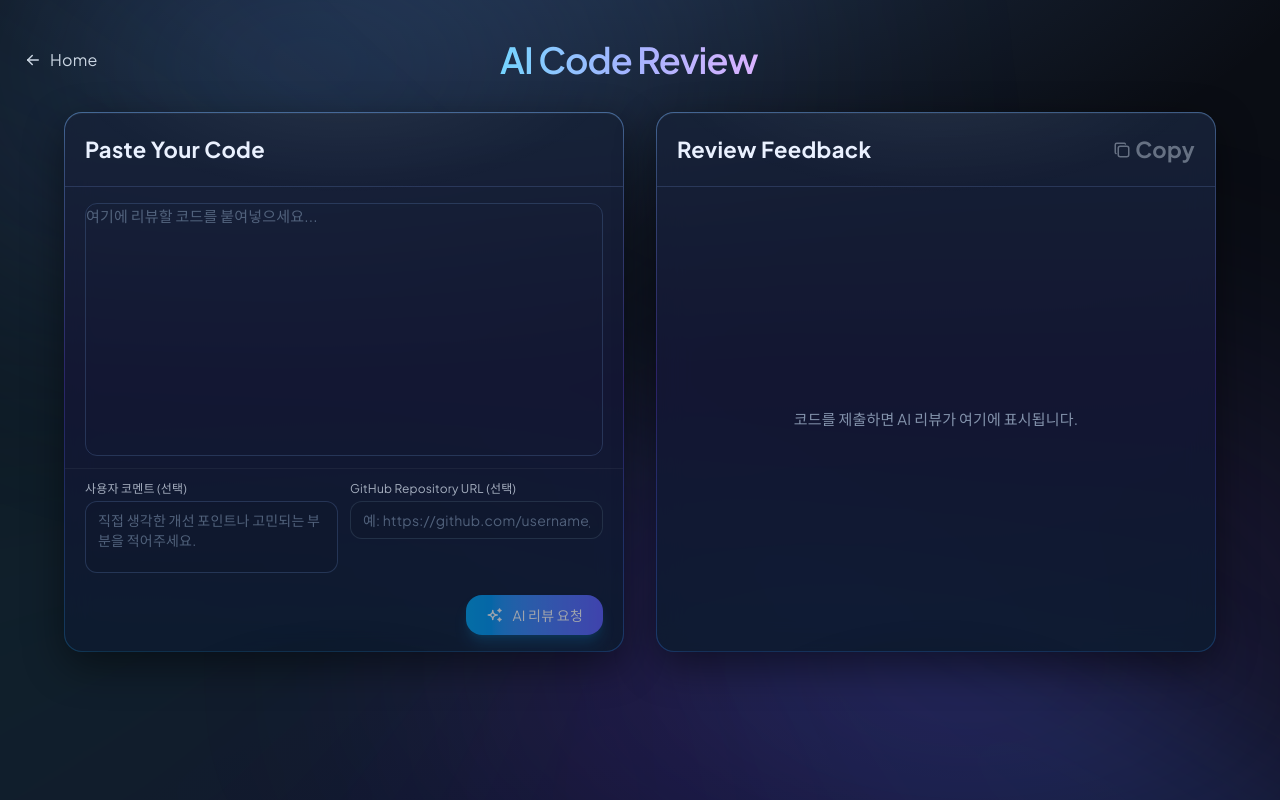
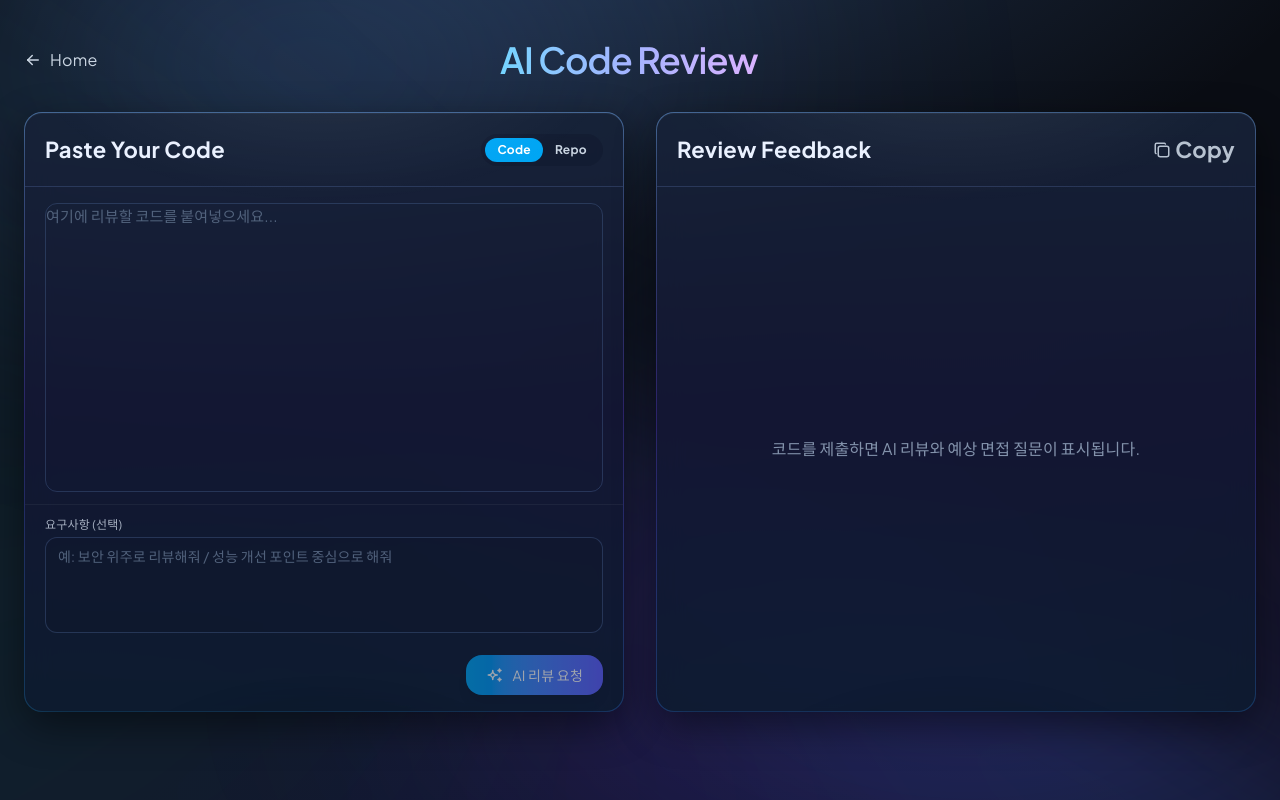
Before and after one commit to skill-boost/front, a React (Vite) app: page /review in a window 1280 px wide. Built offline with nearby package versions, Linux system fonts and the light colour scheme.

Commit message:
Frontend updates: coding test UI fixes, toggle view, review tab, etc

```diff
--- a/src/api/reviewService.js
+++ b/src/api/reviewService.js
@@ -1,31 +1,55 @@
-const BASE_URL = "/api";
+// src/api/reviewService.js
 
-/**
- * AI 코드 리뷰 요청
- * @param {string} code
- * @param {string} [comment]
- * @param {string} [repoUrl]
- */
-export const fetchCodeReview = async (code, comment, repoUrl) => {
-  const formData = new FormData();
-  formData.append("code", code);
+// 중요: 백엔드 주소를 정확하게 입력 (Proxy 설정이 없다면 전체 주소 필수)
+const BASE_URL = "http://localhost:8080/api";
 
-  if (comment) formData.append("comment", comment);
-  if (repoUrl) formData.append("repo_url", repoUrl);
+export const fetchCodeReview = async (code, comment) => {
+  // 1. 데이터 객체 생성
+  const payload = {
+    code: code,
+    comment: comment && comment.trim() ? comment.trim() : null,
+  };
 
-  const res = await fetch(`${BASE_URL}/review/`, {
-    method: "POST",
-    body: formData,
-  });
+  try {
+    // 2. fetch 요청 (JSON 모드)
+    const res = await fetch(`${BASE_URL}/review`, {
+      method: "POST",
+      headers: {
+        "Content-Type": "application/json", // 나 JSON 보낸다고 알려줌
+      },
+      body: JSON.stringify(payload), // 객체를 문자열로 변환
+    });
 
-  if (!res.ok) {
-    const err = await res.json().catch(() => ({}));
-    throw new Error(
-      err.detail ||
-        err.error ||
-        `AI 리뷰 요청 실패: ${res.statusText || res.status}`,
-    );
+    // 3. 에러 처리
+    const raw = await res.text();
+
+    if (!res.ok) {
+      // 서버가 에러 응답을 준 경우
+      let errMsg = raw;
+      try {
+        const json = JSON.parse(raw);
+        errMsg = json.message || json.error || json.detail || raw;
+      } catch {
+        // JSON 파싱 실패 시 raw text 사용
+      }
+      throw new Error(errMsg || `요청 실패 (${res.status})`);
+    }
+
+    if (!raw) return {};
+
+    // 정상 응답 파싱
+    try {
+      return JSON.parse(raw);
+    } catch {
+      return { review: raw, questions: [] };
+    }
+
+  } catch (error) {
+    console.error("API 요청 실패:", error);
+    // "Failed to fetch"는 보통 서버가 꺼져있거나 주소가 틀렸을 때 발생
+    if (error.message === "Failed to fetch") {
+        throw new Error("서버에 연결할 수 없습니다. 백엔드 서버가 켜져 있는지 확인해주세요.");
+    }
+    throw error;
   }
-
-  return await res.json();
 };
--- a/src/features/review/CodeReview.jsx
+++ b/src/features/review/CodeReview.jsx
@@ -13,11 +13,7 @@ import { fetchCodeReview } from "../../api/reviewService";
 const particlesOptions = {
   background: { color: { value: "transparent" } },
   fpsLimit: 60,
-  interactivity: {
-    events: {
-      resize: true,
-    },
-  },
+  interactivity: { events: { resize: true } },
   particles: {
     color: { value: "#8eb5ff" },
     links: { enable: true, opacity: 0.22, width: 1 },
@@ -28,33 +24,75 @@ const particlesOptions = {
   },
 };
 
+// 리뷰 텍스트 포맷팅: "- " → "□ " + 항목 사이 한 줄 띄우기
+function formatReviewText(review) {
+  if (!review) return "";
+  return review
+    .split("\n")
+    .map((line) => line.trim())
+    .filter((line) => line.length > 0)
+    .map((line) => line.replace(/^- /, "□ "))
+    .join("\n\n");
+}
+
 export default function Review() {
+  // 모드: 코드 / 레포
+  const [mode, setMode] = useState("code"); // "code" | "repo"
+
   const [code, setCode] = useState("");
+  const [repoUrl, setRepoUrl] = useState("");
   const [userComment, setUserComment] = useState("");
-  const [repoUrl, setRepoUrl] = useState("");
+
   const [review, setReview] = useState("");
+  const [questions, setQuestions] = useState([]);
+  const [showQuestions, setShowQuestions] = useState(false);
+
   const [isLoading, setIsLoading] = useState(false);
   const [error, setError] = useState(null);
   const [copied, setCopied] = useState(false);
 
   const handleSubmit = async (e) => {
     e.preventDefault();
+    setError(null);
+
+    // 아직 레포 모드는 백엔드 구현 전이라 안내만 띄우고 return
+    if (mode === "repo") {
+      if (!repoUrl.trim()) return;
+      setError(
+        "Repository URL 기반 리뷰는 아직 백엔드 구현 전입니다. 우선 코드를 직접 붙여넣어서 사용해줘. 이 UI는 나중에 레포 분석 백엔드 만들 때 그대로 연결하면 된다!"
+      );
+      return;
+    }
+
     if (!code.trim()) return;
 
     setIsLoading(true);
-    setError(null);
     setReview("");
+    setQuestions([]);
+    setShowQuestions(false);
 
     try {
-      // reviewService.js에서 fetchCodeReview를 (code, comment, repoUrl) 받도록 맞춰주면 됨
-      const data = await fetchCodeReview(code, userComment, repoUrl);
-      if (data?.review) {
-        setReview(data.review);
-      } else {
-        throw new Error(data?.error || "Unknown error");
+      const data = await fetchCodeReview(code, userComment);
+      console.log("[CodeReview] parsed data:", data);
+
+      // review 텍스트 후보 몇 가지에서 찾아보기
+      const reviewText =
+        typeof data?.review === "string"
+          ? data.review
+          : typeof data?.content === "string"
+          ? data.content
+          : typeof data === "string"
+          ? data
+          : "";
+
+      if (!reviewText) {
+        throw new Error("AI 응답이 비어 있습니다.");
       }
+
+      setReview(reviewText);
+      setQuestions(Array.isArray(data.questions) ? data.questions : []);
     } catch (err) {
-      setError(err.message || "Failed to fetch review");
+      setError(err.message);
     } finally {
       setIsLoading(false);
     }
@@ -62,25 +100,27 @@ export default function Review() {
 
   const copyReview = async () => {
     try {
-      await navigator.clipboard.writeText(review || "");
+      const textToCopy = showQuestions
+        ? questions.map((q, i) => `${i + 1}. ${q}`).join("\n\n")
+        : review || "";
+
+      await navigator.clipboard.writeText(textToCopy);
       setCopied(true);
       setTimeout(() => setCopied(false), 1200);
     } catch {
-      /* noop */
+      // ignore
     }
   };
 
   return (
     <div className="relative min-h-screen bg-app text-white px-6 py-10">
-      {/* 배경 입자 */}
       <Particles
         options={particlesOptions}
         className="pointer-events-none absolute inset-0 z-0"
       />
 
-      {/* 콘텐츠 래퍼 */}
       <div className="relative z-10 max-w-7xl mx-auto">
-        {/* 헤더 */}
+        {/* HEADER */}
         <header className="flex items-center justify-between mb-8">
           <Link
             to="/"
@@ -99,18 +139,45 @@ export default function Review() {
           <div className="w-16 md:w-24" />
         </header>
 
-        {/* 메인 그리드: 높이 고정 + 내부 스크롤 */}
-        <main className="grid grid-cols-1 md:grid-cols-2 gap-8 h-[540px] max-w-6xl mx-auto">
-          {/* LEFT: Code input */}
-          <section className="flex flex-col h-full">
-            <div className="gcard h-full">
-              <div className="ginner glass-sheen h-full flex flex-col overflow-hidden">
+        {/* GRID */}
+        <main className="grid grid-cols-1 md:grid-cols-2 gap-8">
+          {/* LEFT: 입력 카드 */}
+          <section className="flex flex-col">
+            <div className="gcard w-full h-[75vh]">
+              <div className="ginner glass-sheen flex flex-col h-full">
+                {/* 헤더: 기존 디자인 + 작게 모드 토글만 추가 */}
                 <div className="gheader flex items-center justify-between">
                   <span>Paste Your Code</span>
+
+                  <div className="inline-flex rounded-full bg-slate-900/40 p-1 text-[11px] md:text-xs">
+                    <button
+                      type="button"
+                      onClick={() => setMode("code")}
+                      className={`px-3 py-1 rounded-full transition ${
+                        mode === "code"
+                          ? "bg-sky-500 text-white"
+                          : "text-slate-300 hover:text-white"
+                      }`}
+                    >
+                      Code
+                    </button>
+                    <button
+                      type="button"
+                      onClick={() => setMode("repo")}
+                      className={`px-3 py-1 rounded-full transition ${
+                        mode === "repo"
+                          ? "bg-sky-500 text-white"
+                          : "text-slate-300 hover:text-white"
+                      }`}
+                    >
+                      Repo
+                    </button>
+                  </div>
                 </div>
 
-                {/* 코드 입력 영역 */}
+                {/* 본문: 코드 / 레포 입력만 조건부로 바꿈, 카드 레이아웃은 그대로 */}
                 <div className="flex-1 p-5 pt-4 pb-3 overflow-y-auto custom-scrollbar">
+                  {mode === "code" ? (
                     <textarea
                       value={code}
                       onChange={(e) => setCode(e.target.value)}
@@ -118,45 +185,54 @@ export default function Review() {
                       className="w-full h-full bg-transparent text-sm md:text-[15px] leading-relaxed text-slate-100 placeholder:text-slate-500/80 resize-none focus:outline-none"
                       spellCheck="false"
                     />
+                  ) : (
+                    <div className="flex flex-col gap-3">
+                      <input
+                        type="text"
+                        value={repoUrl}
+                        onChange={(e) => setRepoUrl(e.target.value)}
+                        placeholder="예: https://github.com/username/project"
+                        className="w-full rounded-xl bg-slate-900/40 border border-slate-700/60 px-3 py-2 text-sm text-slate-100 placeholder:text-slate-500/80 focus:outline-none focus:border-sky-400/80"
+                      />
+                      <p className="text-[11px] md:text-xs text-slate-400">
+                        Repo 모드는 UI만 먼저 만들어둔 상태야. 나중에 백엔드에서
+                        레포 코드를 읽어오는 기능을 만들면 이 입력값을 그대로
+                        연결해서, 전체 프로젝트 기준 코드 리뷰 + 예상 면접 질문
+                        생성으로 확장할 수 있어.
+                      </p>
+                    </div>
+                  )}
                 </div>
 
-                {/* 하단 입력 (코멘트 / GitHub URL) + 버튼 */}
+                {/* 요구사항 + 버튼 (기존 디자인 유지) */}
                 <form
                   onSubmit={handleSubmit}
                   className="border-t border-white/5 px-5 pt-3 pb-4 space-y-3"
                 >
-                  <div className="grid grid-cols-1 md:grid-cols-2 gap-3">
                   <div>
                     <label className="block text-xs text-slate-300/80 mb-1">
-                        사용자 코멘트 (선택)
+                      요구사항 (선택)
                     </label>
                     <textarea
                       value={userComment}
                       onChange={(e) => setUserComment(e.target.value)}
-                        placeholder="직접 생각한 개선 포인트나 고민되는 부분을 적어주세요."
-                        className="w-full h-[72px] rounded-xl bg-slate-900/40 border border-slate-700/60 px-3 py-2 text-xs md:text-sm text-slate-100 placeholder:text-slate-500/80 resize-none focus:outline-none focus:border-sky-400/80 custom-scrollbar"
+                      placeholder={
+                        mode === "code"
+                          ? "예: 보안 위주로 리뷰해줘 / 성능 개선 포인트 중심으로 해줘"
+                          : "예: 백엔드 구조 위주로 리뷰해줘 / 테스트 코드 품질 위주로 봐줘 (레포 모드 구현되면 사용 예정)"
+                      }
+                      className="w-full h-[96px] rounded-xl bg-slate-900/40 border border-slate-700/60 px-3 py-2 text-xs md:text-sm text-slate-100 placeholder:text-slate-500/80 resize-none focus:outline-none custom-scrollbar"
                     />
-                    </div>
-
-                    <div>
-                      <label className="block text-xs text-slate-300/80 mb-1">
-                        GitHub Repository URL (선택)
-                      </label>
-                      <input
-                        type="url"
-                        value={repoUrl}
-                        onChange={(e) => setRepoUrl(e.target.value)}
-                        placeholder="예: https://github.com/username/repo"
-                        className="w-full rounded-xl bg-slate-900/40 border border-slate-700/60 px-3 py-2 text-xs md:text-sm text-slate-100 placeholder:text-slate-500/80 focus:outline-none focus:border-sky-400/80"
-                      />
-                    </div>
                   </div>
 
                   <div className="pt-1 flex justify-end">
                     <button
                       type="submit"
-                      disabled={isLoading || !code.trim()}
-                      className="inline-flex items-center gap-2 rounded-2xl bg-gradient-to-r from-sky-500 to-indigo-500 px-5 py-2.5 text-sm font-medium shadow-lg shadow-sky-500/25 hover:from-sky-400 hover:to-indigo-400 disabled:opacity-60 disabled:cursor-not-allowed transition-all"
+                      disabled={
+                        isLoading ||
+                        (mode === "code" ? !code.trim() : !repoUrl.trim())
+                      }
+                      className="inline-flex items-center gap-2 rounded-2xl bg-gradient-to-r from-sky-500 to-indigo-500 px-5 py-2.5 text-sm font-medium shadow-lg disabled:opacity-60 disabled:cursor-not-allowed transition-all"
                     >
                       {isLoading ? (
                         <>
@@ -176,57 +252,84 @@ export default function Review() {
             </div>
           </section>
 
-          {/* RIGHT: Feedback */}
-          <section className="flex flex-col h-full">
-            <div className="gcard h-full">
-              <div className="ginner glass-sheen h-full flex flex-col overflow-hidden">
+          {/* RIGHT: 리뷰 / 질문 카드 (이전 버전 그대로 유지) */}
+          <section className="flex flex-col">
+            <div className="gcard w-full h-[75vh]">
+              <div className="ginner glass-sheen flex flex-col h-full">
                 <div className="gheader flex items-center justify-between">
-                  <span>Review Feedback</span>
+                  <span>
+                    {showQuestions ? "Interview Questions" : "Review Feedback"}
+                  </span>
+
+                  <div className="flex items-center gap-2">
+                    {review && questions.length > 0 && (
+                      <button
+                        type="button"
+                        onClick={() => setShowQuestions((prev) => !prev)}
+                        className="flex items-center gap-1 px-3 py-1.5 text-xs md:text-sm rounded-xl bg-indigo-600 hover:bg-indigo-500 transition"
+                      >
+                        <IconSparkles size={16} />
+                        {showQuestions ? "코드 리뷰 보기" : "예상 면접 질문"}
+                      </button>
+                    )}
+
                     <button
                       type="button"
                       onClick={copyReview}
-                    className="flex items-center gap-1 text-slate-300/90 hover:text-sky-300 transition-colors disabled:opacity-50"
-                    disabled={!review}
-                    title={copied ? "복사됨!" : "복사"}
+                      className="flex items-center gap-1 text-slate-300/90 hover:text-sky-300 transition-colors"
+                      disabled={!review && questions.length === 0}
                     >
                       <IconCopy size={18} />
                       {copied ? "Copied" : "Copy"}
                     </button>
                   </div>
+                </div>
 
                 <div className="flex-1 p-6 overflow-y-auto custom-scrollbar">
+                  {/* 로딩 */}
                   {isLoading && !review && (
                     <div className="flex flex-col items-center justify-center h-full text-gray-400">
                       <IconLoader2 size={40} className="animate-spin mb-4" />
-                      <p className="text-base md:text-lg mb-1">
+                      <p className="text-base">
                         AI가 코드를 분석 중입니다...
-                      </p>
-                      <p className="text-sm text-slate-400">
-                        잠시만 기다려주세요.
                       </p>
                     </div>
                   )}
 
+                  {/* 에러 */}
                   {error && (
-                    <div className="p-4 bg-red-900/50 border border-red-700/60 rounded-lg text-red-200">
-                      <div className="flex items-center gap-2 font-semibold">
+                    <div className="p-4 bg-red-900/40 border border-red-700/50 rounded-lg text-red-200">
+                      <div className="flex items-center gap-2 font-semibold mb-1">
                         <IconAlertTriangle size={18} />
                         <span>Error</span>
                       </div>
-                      <p className="mt-2 text-sm">{error}</p>
+                      <p className="text-sm whitespace-pre-wrap">{error}</p>
                     </div>
                   )}
 
-                  {review && (
-                    <div className="whitespace-pre-wrap text-sm md:text-[15px] leading-relaxed text-slate-100">
-                      {review}
+                  {/* 초기 상태 */}
+                  {!isLoading && !error && !review && (
+                    <div className="h-full flex items-center justify-center text-slate-400/90 text-center">
+                      코드를 제출하면 AI 리뷰와 예상 면접 질문이 표시됩니다.
                     </div>
                   )}
 
-                  {!isLoading && !error && !review && (
-                    <div className="h-full flex items-center justify-center text-slate-400/90 text-sm md:text-[15px] text-center">
-                      코드를 제출하면 AI 리뷰가 여기에 표시됩니다.
-                    </div>
+                  {/* 리뷰 화면 */}
+                  {!showQuestions && review && (
+                    <pre className="whitespace-pre-wrap text-sm md:text-[15px] leading-relaxed text-slate-100">
+                      {formatReviewText(review)}
+                    </pre>
+                  )}
+
+                  {/* 질문 화면 */}
+                  {showQuestions && questions.length > 0 && (
+                    <ol className="list-decimal list-inside space-y-3 text-sm md:text-[15px] leading-relaxed text-slate-100">
+                      {questions.map((q, idx) => (
+                        <li key={idx} className="whitespace-pre-wrap">
+                          {q.trim()}
+                        </li>
+                      ))}
+                    </ol>
                   )}
                 </div>
               </div>
```
Also changed, not shown: src/features/codingTest/CodingTest.jsx (+45 -10 lines). Lines whose indentation alone changed are shown as unchanged.
